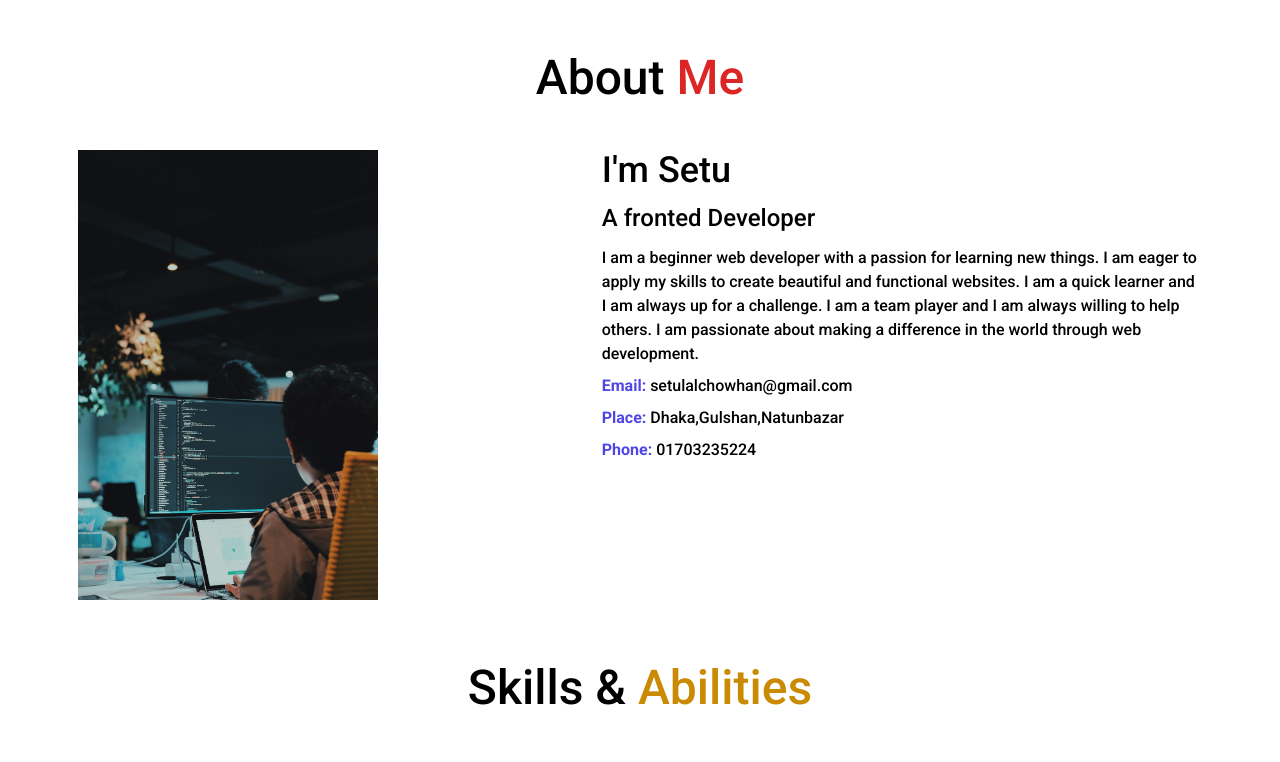
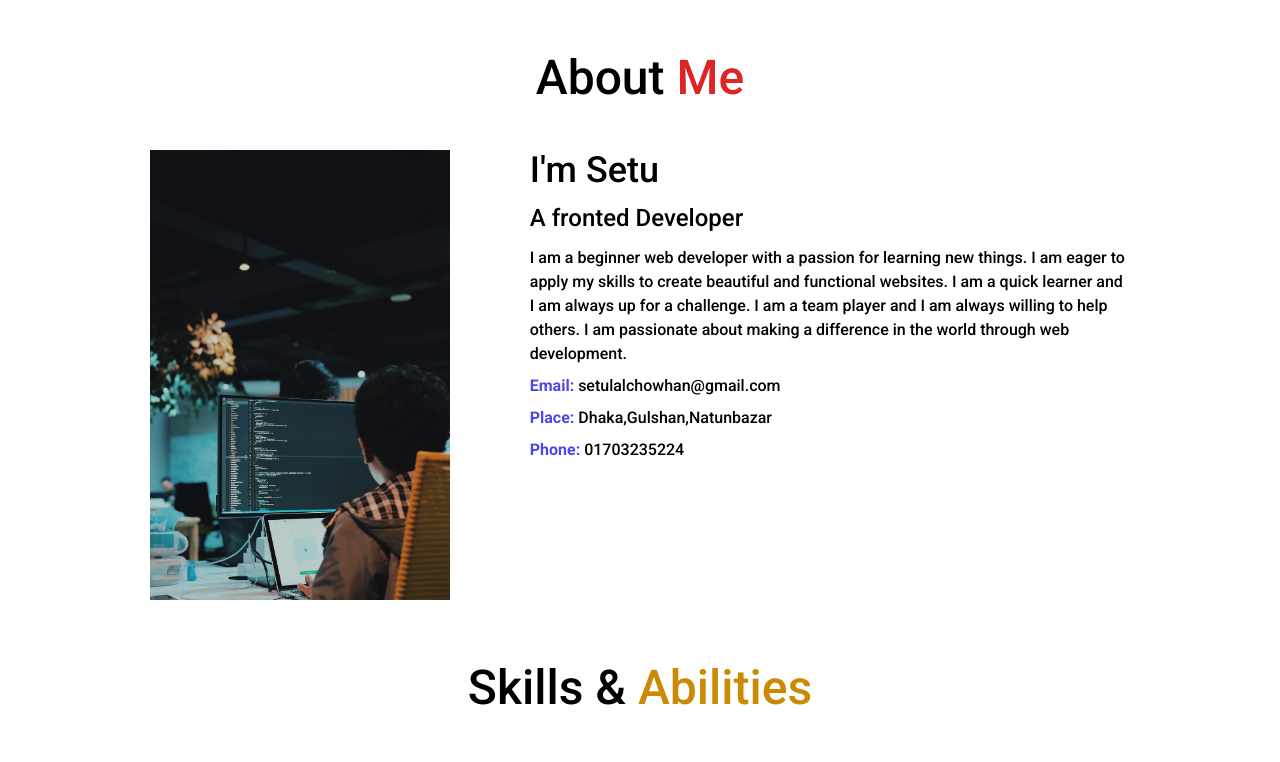
Before and after one commit to SetuLalChowhan/Portfolio, a React (Vite) app: page / in a window 1280 px wide. Shown: the part 562-1324 px from the top of the page. Built offline with nearby package versions, Linux system fonts and the light colour scheme; grey boxes are pictures that could not be loaded.

Commit message:
minor change

```diff
--- a/src/components/About.jsx
+++ b/src/components/About.jsx
@@ -9,7 +9,7 @@ const About = () => {
         {" "}
         About <span className="text-red-600 text-5xl">Me</span>{" "}
       </div>
-      <div className="flex flex-col lg:flex lg:flex-row lg:gap-56 ">
+      <div className="flex flex-col lg:flex lg:flex-row  lg:gap-20">
         <div className=" flex justify-center items-center lg:flex">
           <img className=" h-[450px]" src={model} alt="model" />
         </div>
--- a/src/components/HeroSection.jsx
+++ b/src/components/HeroSection.jsx
@@ -9,7 +9,7 @@ import "../components/Header.css";
 const HeroSection = () => {
   return (
     <div
-      className=" flex flex-col  lg:flex lg:flex-row lg:justify-evenly mt-12 "
+      className=" flex flex-col   lg:flex-row lg:justify-evenly mt-12 "
       id="Home"
     >
       <div className="flex flex-col mt-8 justify-center items-center lg:flex lg:flex-col lg:justify-start lg:items-start  ">
```
